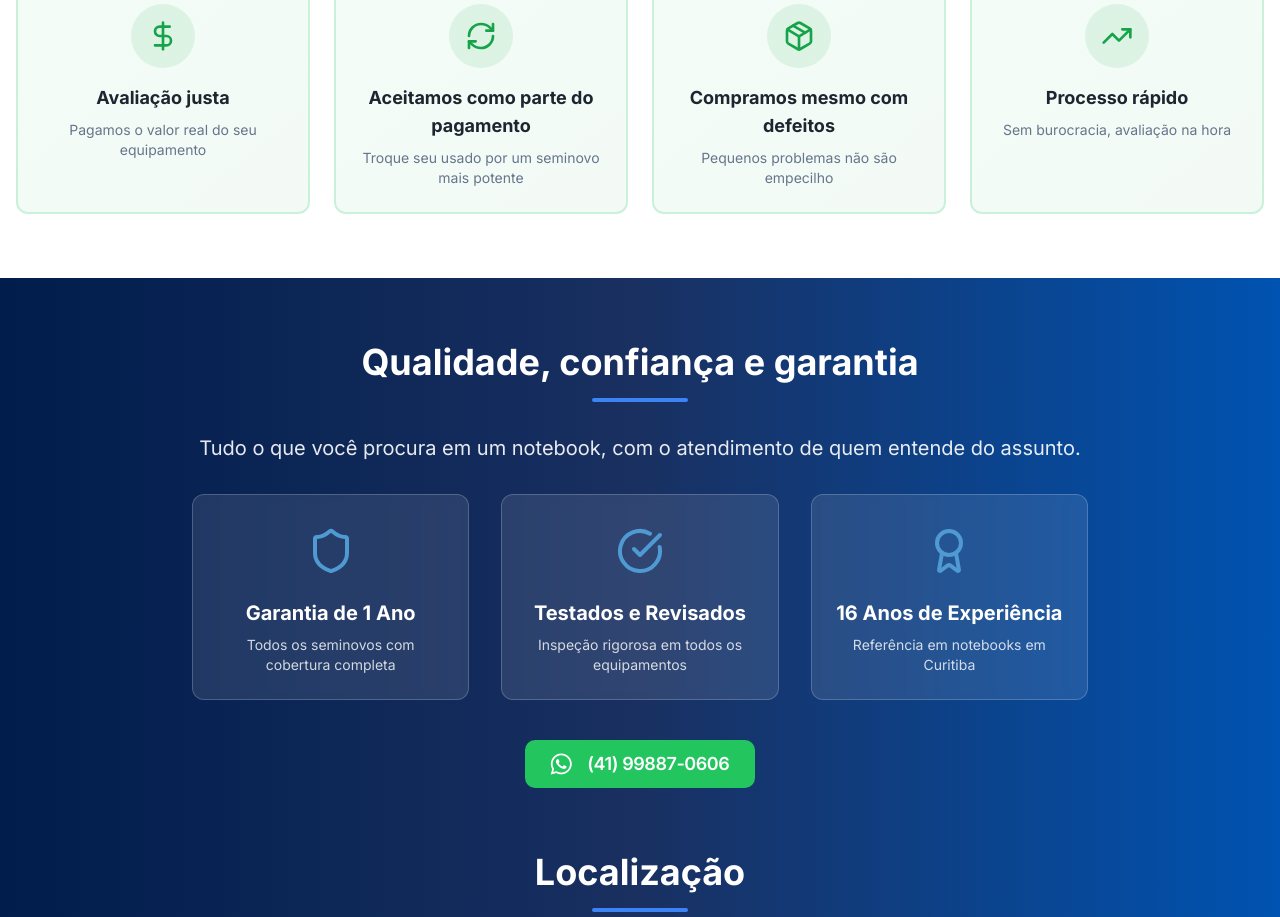
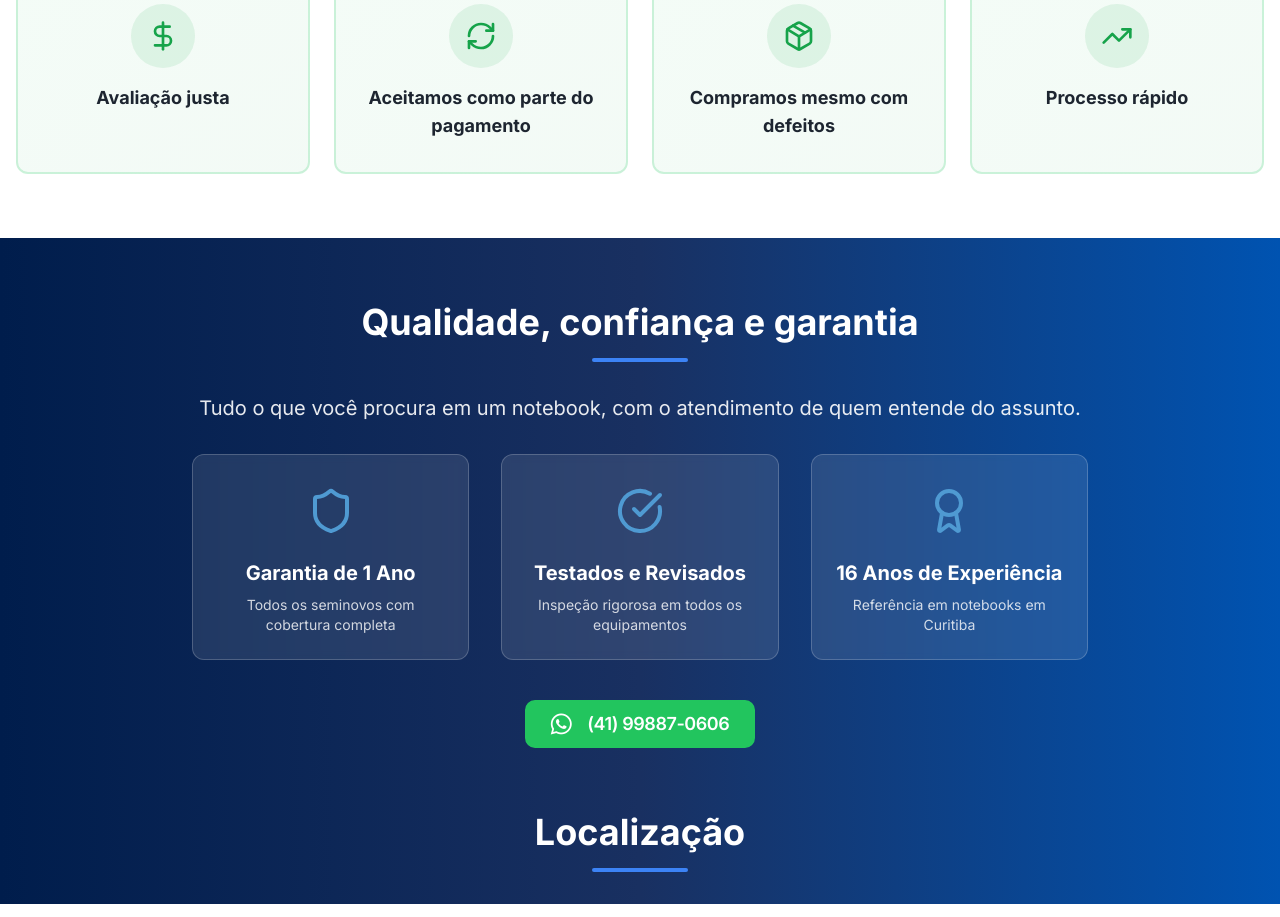
Before and after one commit to elielcezar/notebook-expert, a Next.js app: page /compra-venda in a window 1280 px wide. Shown: the part 1400-2317 px from the top of the page. Built offline with nearby package versions, Linux system fonts and the light colour scheme; no server answers; grey boxes are pictures that could not be loaded.

Commit message:
style: remove frases da pagina compra/venda

```diff
--- a/app/compra-venda/page.tsx
+++ b/app/compra-venda/page.tsx
@@ -270,9 +270,6 @@ export default async function CompraVendaPage() {
                       <h3 className="font-bold text-lg mb-2 text-foreground portrait:text-base">
                         {benefit.title}
                       </h3>
-                      <p className="text-sm text-muted-foreground portrait:text-xs">
-                        {benefit.description}
-                      </p>
                     </div>
                   );
                 })}
```
